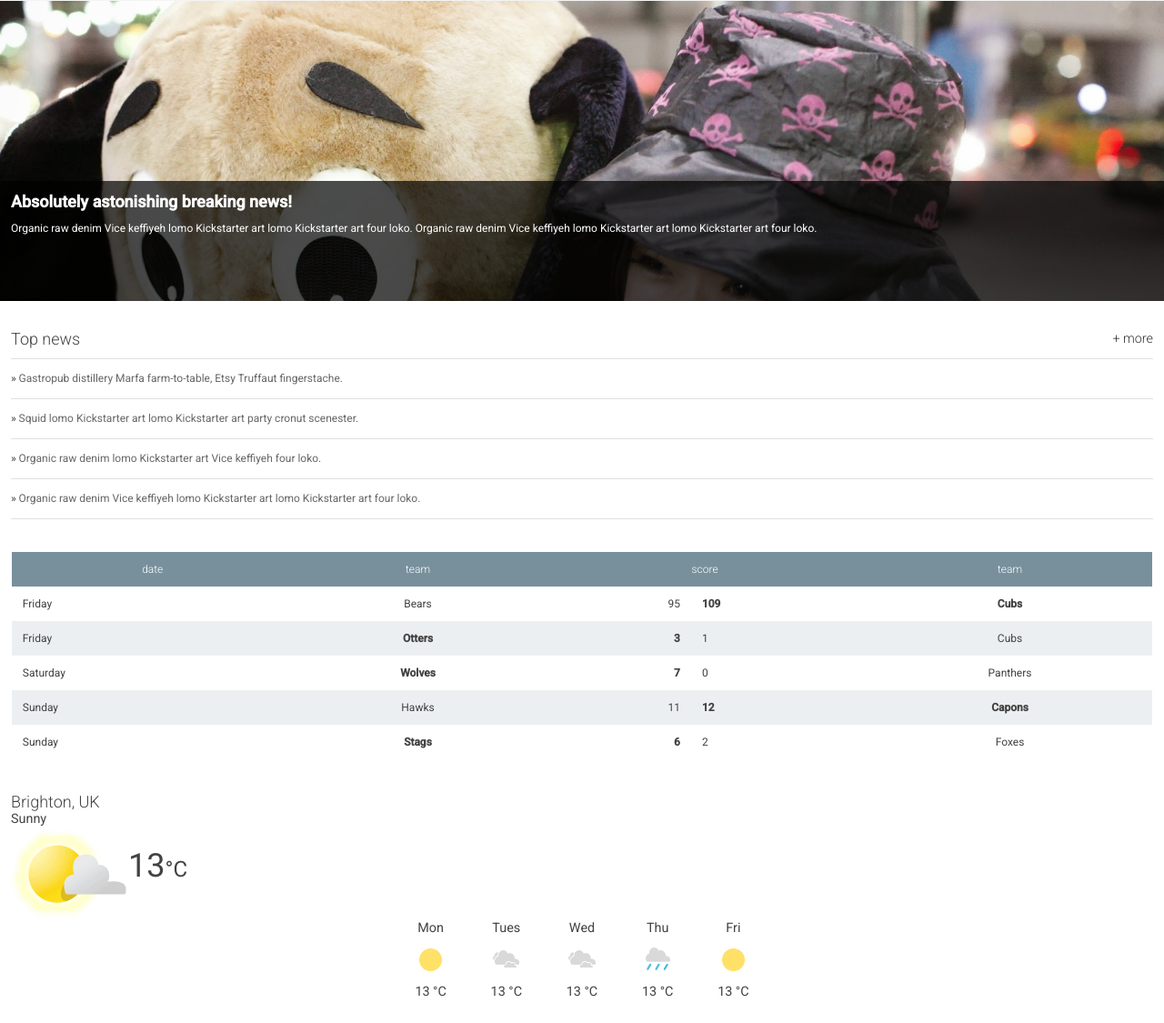
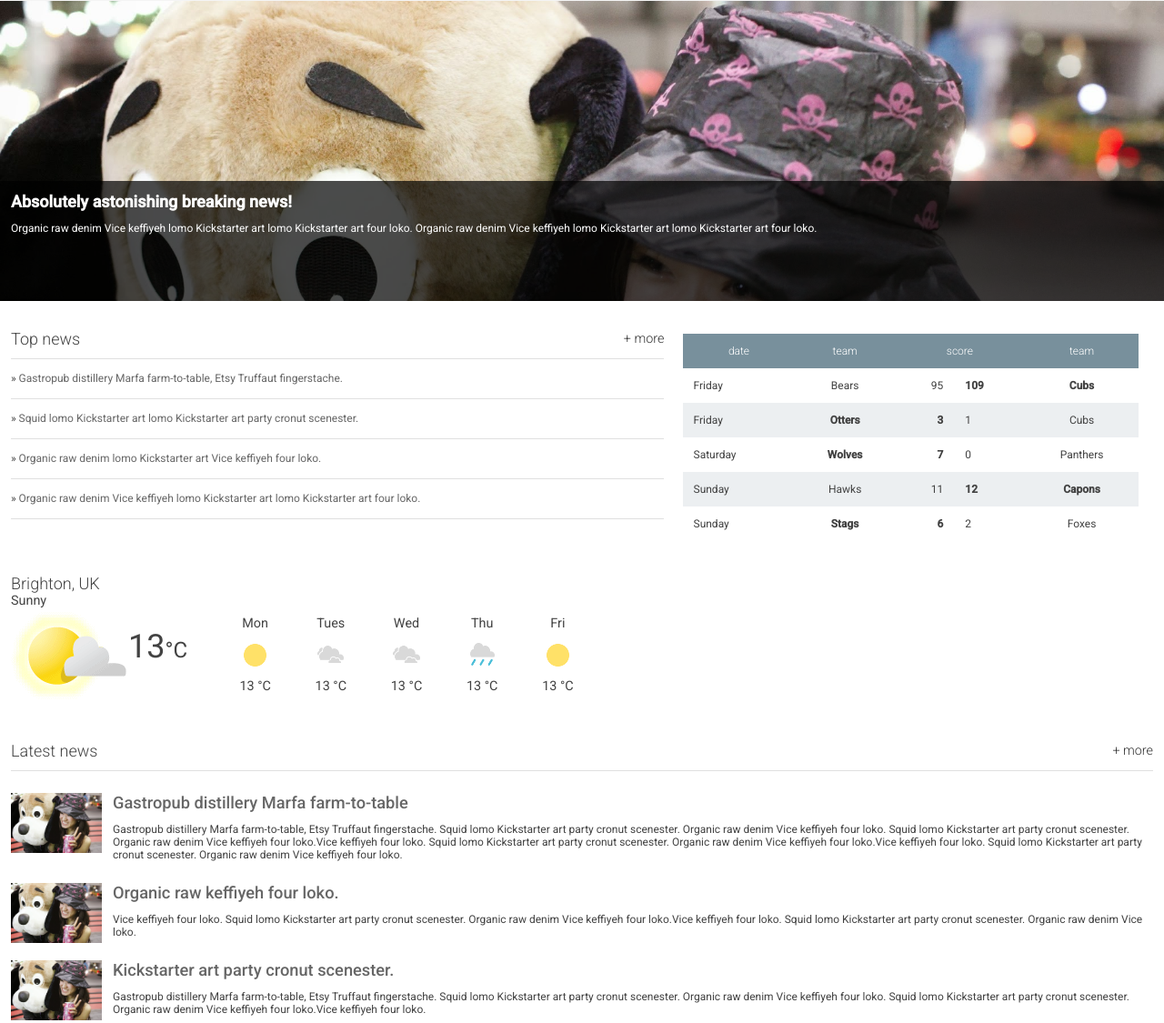
Before and after one commit to sxcw/fend-responsive-fundamentals-, a plain HTML site: page index.html in a window 1280 px wide. Shown: the part 421-1546 px from the top of the page at 91% size. Drawn offline with Linux system fonts and the light colour scheme.

Commit message:
Made Top News and Scores inline blocks at 750px

```diff
--- a/main.css
+++ b/main.css
@@ -469,10 +469,23 @@ footer a {
     text-transform: uppercase;
   }
 }
-@media screen and (min-width: 600px) {
-  /*ul.weather__next {
+
+@media screen and (min-width: 750px) {
+  .top-news {
+    width: 58%;
+    display: inline-block;
+  }
+
+  .scores {
+    width: 40%;
+    display: inline-block;
+    margin-top: 2em;
+    vertical-align: top;
+  }
+
+  ul.weather__next {
     margin-left: 30px;
     display: inline-block;
     vertical-align: middle;
-  }*/
+  }
 }
```
